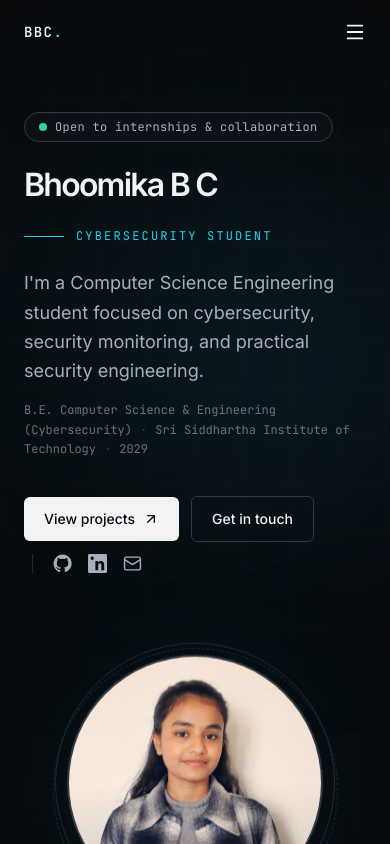
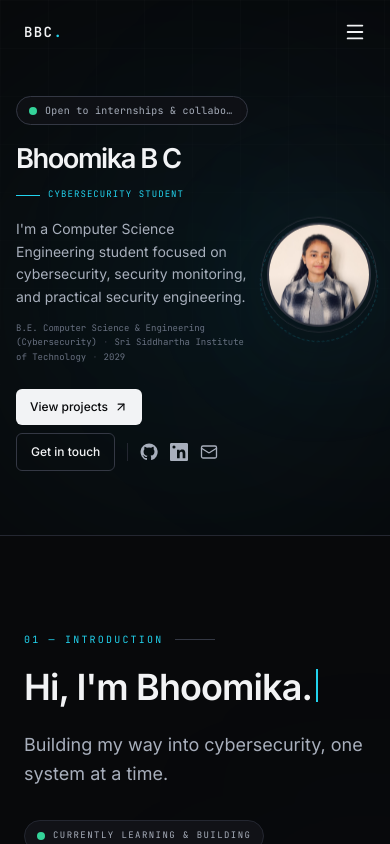
Before and after one commit to bhoomikagowda518-ops/cybersecurity-portfolio, a Next.js app: page / in a window 390 px wide. Shown: the top 844 px of the page. Built offline with nearby package versions, Linux system fonts and the light colour scheme.

Commit message:
Fix responsive hero layout

```diff
--- a/components/hero.tsx
+++ b/components/hero.tsx
@@ -9,7 +9,7 @@ function GithubIcon() {
     <svg
       viewBox="0 0 24 24"
       fill="currentColor"
-      className="h-[19px] w-[19px]"
+      className="h-[18px] w-[18px]"
       aria-hidden="true"
     >
       <path d="M12 .7a11.3 11.3 0 0 0-3.57 22.02c.57.1.78-.25.78-.55v-2.16c-3.18.69-3.85-1.34-3.85-1.34-.52-1.32-1.27-1.67-1.27-1.67-1.04-.71.08-.7.08-.7 1.15.08 1.76 1.18 1.76 1.18 1.02 1.75 2.68 1.24 3.33.95.1-.74.4-1.24.73-1.52-2.54-.29-5.21-1.27-5.21-5.66 0-1.25.45-2.27 1.18-3.07-.12-.29-.51-1.45.11-3.02 0 0 .97-.31 3.12 1.17a10.8 10.8 0 0 1 5.68 0c2.15-1.48 3.12-1.17 3.12-1.17.62 1.57.23 2.73.11 3.02.73.8 1.18 1.82 1.18 3.07 0 4.4-2.68 5.36-5.23 5.64.41.36.78 1.07.78 2.16v3.2c0 .3.21.65.79.54A11.3 11.3 0 0 0 12 .7Z" />
@@ -22,7 +22,7 @@ function LinkedinIcon() {
     <svg
       viewBox="0 0 24 24"
       fill="currentColor"
-      className="h-[19px] w-[19px]"
+      className="h-[18px] w-[18px]"
       aria-hidden="true"
     >
       <path d="M20.45 20.45h-3.56v-5.58c0-1.33-.03-3.04-1.85-3.04-1.85 0-2.14 1.45-2.14 2.95v5.67H9.34V8.99h3.42v1.56h.05c.48-.9 1.64-1.85 3.37-1.85 3.6 0 4.27 2.37 4.27 5.46v6.29ZM5.32 7.43a2.07 2.07 0 1 1 0-4.14 2.07 2.07 0 0 1 0 4.14ZM3.54 20.45H7.1V8.99H3.54v11.46ZM22.23 0H1.77C.79 0 0 .78 0 1.74v20.52C0 23.22.79 24 1.77 24h20.46c.98 0 1.77-.78 1.77-1.74V1.74C24 .78 23.21 0 22.23 0Z" />
@@ -34,105 +34,114 @@ export default function Hero() {
   return (
     <section
       id="home"
-      className="relative isolate overflow-hidden pt-28 pb-20 sm:pt-36 sm:pb-24"
+      className="relative isolate overflow-hidden pt-24 pb-16 sm:pt-32 sm:pb-24"
     >
       {/* Background */}
       <div className="pointer-events-none absolute inset-0 -z-10">
         <div className="hero-grid absolute inset-0 opacity-40" />
 
-        <div className="absolute left-1/2 top-20 h-[500px] w-[500px] -translate-x-1/2 rounded-full bg-[var(--accent-cyan)]/5 blur-[120px]" />
+        <div className="absolute left-1/2 top-20 h-[450px] w-[450px] -translate-x-1/2 rounded-full bg-[var(--accent-cyan)]/5 blur-[120px]" />
 
-        <div className="absolute right-[-120px] top-[20%] h-[350px] w-[350px] rounded-full bg-[var(--accent)]/5 blur-[120px]" />
+        <div className="absolute right-[-120px] top-[20%] h-[300px] w-[300px] rounded-full bg-[var(--accent)]/5 blur-[120px]" />
       </div>
 
-      <div className="mx-auto max-w-6xl px-6">
-        <div className="grid items-center gap-12 lg:grid-cols-[minmax(0,1fr)_380px] lg:gap-16">
+      <div className="mx-auto max-w-6xl px-4 sm:px-6">
 
-          {/* =====================================================
+        {/* =====================================================
+            MOBILE + DESKTOP HERO
+            ===================================================== */}
+        <div className="grid grid-cols-[minmax(0,1fr)_110px] items-center gap-4 sm:grid-cols-[minmax(0,1fr)_180px] sm:gap-8 lg:grid-cols-[minmax(0,1fr)_360px] lg:gap-16">
+
+          {/* ===================================================
               LEFT CONTENT
-              ===================================================== */}
+              =================================================== */}
           <div className="min-w-0 animate-fade-up">
 
             {/* Status */}
-            <div className="mb-7 inline-flex items-center gap-2 rounded-full border border-[var(--border-strong)] bg-[var(--panel)]/80 px-3.5 py-1.5 backdrop-blur">
-              <span className="relative flex h-2 w-2">
+            <div className="mb-5 inline-flex max-w-full items-center gap-2 rounded-full border border-[var(--border-strong)] bg-[var(--panel)]/80 px-3 py-1.5 backdrop-blur sm:mb-7 sm:px-3.5">
+              <span className="relative flex h-2 w-2 shrink-0">
                 <span className="absolute inline-flex h-full w-full animate-ping rounded-full bg-[var(--status)] opacity-60" />
 
                 <span className="relative inline-flex h-2 w-2 rounded-full bg-[var(--status)]" />
               </span>
 
-              <span className="font-mono-brand text-xs tracking-wide text-[var(--text-muted)]">
+              <span className="truncate font-mono-brand text-[10px] tracking-wide text-[var(--text-muted)] sm:text-xs">
                 Open to internships & collaboration
               </span>
             </div>
 
-            {/* NAME */}
+            {/* Name */}
             <h1
               className="
                 whitespace-nowrap
-                text-[clamp(2rem,5.3vw,5.5rem)]
+                text-[clamp(1.55rem,7vw,5.5rem)]
                 font-semibold
-                leading-[0.95]
+                leading-none
                 tracking-[-0.055em]
                 text-[var(--text)]
+                sm:text-[clamp(2.4rem,5vw,5.5rem)]
               "
             >
               {SITE.name}
             </h1>
 
             {/* Role */}
-            <div className="mt-7 flex items-center gap-3">
-              <span className="h-px w-10 bg-[var(--accent-cyan)]" />
+            <div className="mt-4 flex items-center gap-2 sm:mt-7 sm:gap-3">
+              <span className="h-px w-6 shrink-0 bg-[var(--accent-cyan)] sm:w-10" />
 
-              <span className="font-mono-brand text-xs uppercase tracking-[0.18em] text-[var(--accent-cyan)]">
+              <span className="font-mono-brand text-[9px] uppercase tracking-[0.12em] text-[var(--accent-cyan)] sm:text-xs sm:tracking-[0.18em]">
                 Cybersecurity Student
               </span>
             </div>
 
             {/* Description */}
-            <p className="mt-6 max-w-2xl text-lg leading-relaxed text-[var(--text-muted)] sm:text-xl">
+            <p className="mt-4 max-w-2xl text-sm leading-relaxed text-[var(--text-muted)] sm:mt-6 sm:text-xl">
               I&apos;m a Computer Science Engineering student focused on
               cybersecurity, security monitoring, and practical security
               engineering.
             </p>
 
             {/* Education */}
-            <p className="mt-4 max-w-2xl font-mono-brand text-xs leading-relaxed text-[var(--text-faint)] sm:text-sm">
+            <p className="mt-3 max-w-2xl font-mono-brand text-[9px] leading-relaxed text-[var(--text-faint)] sm:mt-4 sm:text-sm">
               B.E. Computer Science & Engineering (Cybersecurity)
 
-              <span className="mx-2 text-[var(--border-strong)]">·</span>
+              <span className="mx-1.5 text-[var(--border-strong)] sm:mx-2">
+                ·
+              </span>
 
               Sri Siddhartha Institute of Technology
 
-              <span className="mx-2 text-[var(--border-strong)]">·</span>
+              <span className="mx-1.5 text-[var(--border-strong)] sm:mx-2">
+                ·
+              </span>
 
               2029
             </p>
 
-            {/* Buttons */}
-            <div className="mt-9 flex flex-wrap items-center gap-3">
+            {/* Buttons + socials */}
+            <div className="mt-6 flex flex-wrap items-center gap-2 sm:mt-9 sm:gap-3">
 
               <a
                 href="#projects"
-                className="group inline-flex items-center gap-2 rounded-md bg-[var(--text)] px-5 py-3 text-sm font-medium text-[var(--bg)] transition-all duration-300 hover:-translate-y-0.5 hover:bg-[var(--accent-cyan)]"
+                className="group inline-flex items-center gap-1.5 rounded-md bg-[var(--text)] px-3.5 py-2.5 text-xs font-medium text-[var(--bg)] transition-all duration-300 hover:-translate-y-0.5 hover:bg-[var(--accent-cyan)] sm:px-5 sm:py-3 sm:text-sm"
               >
                 View projects
 
                 <ArrowUpRight
-                  size={16}
-                  className="transition-transform duration-300 group-hover:translate-x-0.5 group-hover:-translate-y-0.5"
+                  size={14}
+                  className="transition-transform duration-300 group-hover:translate-x-0.5 group-hover:-translate-y-0.5 sm:h-4 sm:w-4"
                 />
               </a>
 
               <a
                 href="#contact"
-                className="inline-flex items-center rounded-md border border-[var(--border-strong)] px-5 py-3 text-sm font-medium text-[var(--text)] transition-all duration-300 hover:-translate-y-0.5 hover:border-[var(--accent-cyan)] hover:text-[var(--accent-cyan)]"
+                className="inline-flex items-center rounded-md border border-[var(--border-strong)] px-3.5 py-2.5 text-xs font-medium text-[var(--text)] transition-all duration-300 hover:-translate-y-0.5 hover:border-[var(--accent-cyan)] hover:text-[var(--accent-cyan)] sm:px-5 sm:py-3 sm:text-sm"
               >
                 Get in touch
               </a>
 
-              {/* Social icons */}
-              <div className="ml-2 flex items-center gap-4 border-l border-[var(--border)] pl-5">
+              {/* Socials */}
+              <div className="ml-1 flex items-center gap-3 border-l border-[var(--border)] pl-3 sm:ml-2 sm:gap-4 sm:pl-5">
 
                 <a
                   href={LINKS.github}
@@ -159,73 +168,37 @@ export default function Hero() {
                   aria-label="Email"
                   className="text-[var(--text-muted)] transition-all duration-300 hover:-translate-y-1 hover:text-[var(--text)]"
                 >
-                  <Mail size={19} strokeWidth={1.75} />
+                  <Mail size={18} strokeWidth={1.75} />
                 </a>
 
               </div>
             </div>
           </div>
 
-          {/* =====================================================
-              RIGHT PHOTO
-              ===================================================== */}
+          {/* ===================================================
+              PHOTO
+              =================================================== */}
           <div
-            className="
-              relative
-              flex
-              min-h-[340px]
-              items-center
-              justify-center
-              lg:min-h-[430px]
-              lg:justify-end
-              animate-fade-up
-            "
+            className="relative flex items-center justify-center lg:justify-end animate-fade-up"
             style={{ animationDelay: '180ms' }}
           >
 
             {/* Glow */}
-            <div
-              className="
-                absolute
-                h-72
-                w-72
-                animate-photo-glow
-                rounded-full
-                bg-[var(--accent-cyan)]/10
-                blur-3xl
-                sm:h-96
-                sm:w-96
-              "
-            />
+            <div className="absolute h-28 w-28 rounded-full bg-[var(--accent-cyan)]/10 blur-3xl sm:h-56 sm:w-56 lg:h-80 lg:w-80" />
 
             {/* Rotating ring */}
-            <div
-              className="
-                absolute
-                h-[285px]
-                w-[285px]
-                animate-spin-slow
-                rounded-full
-                border
-                border-dashed
-                border-[var(--accent-cyan)]/20
-                sm:h-[390px]
-                sm:w-[390px]
-              "
-            />
+            <div className="absolute h-[118px] w-[118px] animate-spin-slow rounded-full border border-dashed border-[var(--accent-cyan)]/20 sm:h-[190px] sm:w-[190px] lg:h-[390px] lg:w-[390px]" />
 
             {/* Photo */}
             <div className="relative animate-photo-float">
 
-              {/* Outer border */}
-              <div className="absolute -inset-3 rounded-full border border-[var(--border-strong)] opacity-70" />
+              <div className="absolute -inset-1.5 rounded-full border border-[var(--border-strong)] opacity-70 sm:-inset-2.5" />
 
-              {/* Image */}
               <div
                 className="
                   relative
-                  h-64
-                  w-64
+                  h-[104px]
+                  w-[104px]
                   overflow-hidden
                   rounded-full
                   border-2
@@ -233,8 +206,10 @@ export default function Hero() {
                   bg-[var(--panel)]
                   shadow-2xl
                   shadow-black/20
-                  sm:h-80
-                  sm:w-80
+                  sm:h-44
+                  sm:w-44
+                  lg:h-80
+                  lg:w-80
                 "
               >
                 <Image
@@ -243,11 +218,12 @@ export default function Hero() {
                   fill
                   priority
                   className="object-cover"
-                  sizes="(max-width: 640px) 256px, 320px"
+                  sizes="(max-width: 640px) 104px, (max-width: 1024px) 176px, 320px"
                 />
 
                 <div className="pointer-events-none absolute inset-0 rounded-full bg-gradient-to-t from-black/15 via-transparent to-transparent" />
               </div>
+
             </div>
           </div>
 
```
